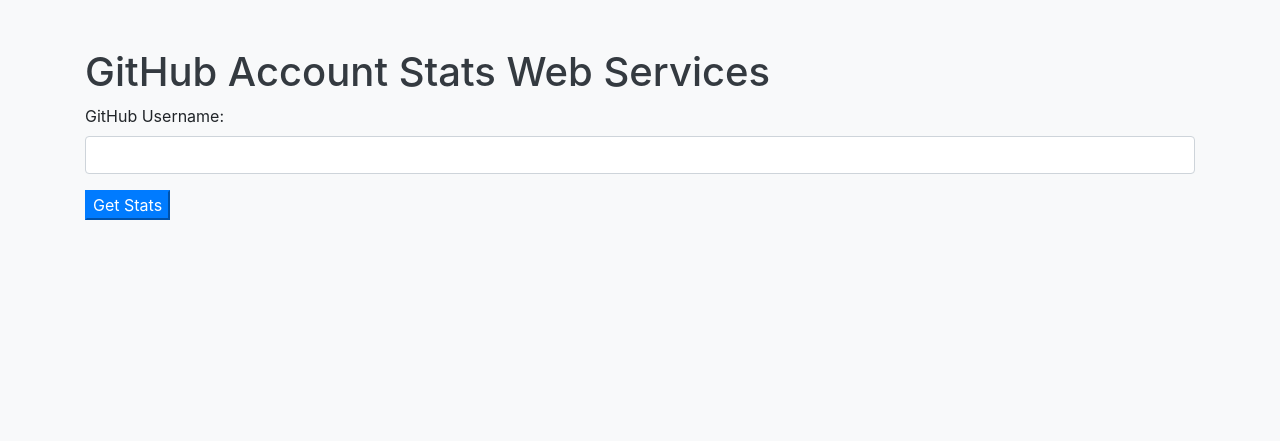
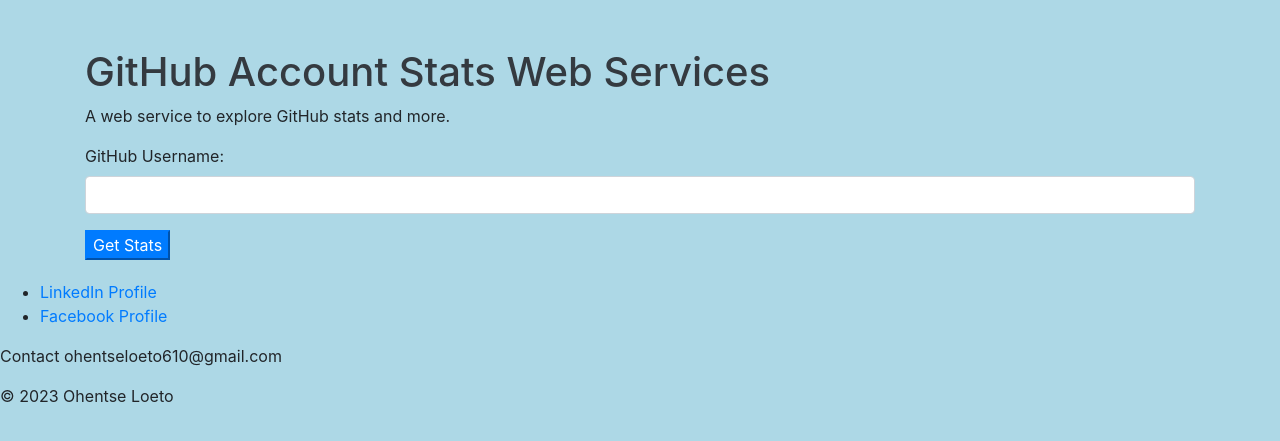
Before and after one commit to OfentseLoeto/Research-Project-_approval_Part, a Flask app: page / in a window 1280 px wide. Shown: the top 441 px of the page. Run offline with Flask 3, Linux system fonts and the light colour scheme; some libraries are stand-ins or nearby versions.

Commit message:
Updated the data base, removingng sensitive data

```diff
--- a/Research_Project/app.py
+++ b/Research_Project/app.py
@@ -1,6 +1,7 @@
 #!/usr/bin/python3
 """Setting up a backend server using python with flask."""
 import os
+from config import DATABASE_URI, EMAIL_USERNAME, EMAIL_PASSWORD
 from dotenv import load_dotenv
 from flask import Flask, jsonify, request, render_template
 from utils import get_github_data
@@ -15,7 +16,7 @@
 
 app = Flask(__name__)
 
-app.config['SQLALCHEMY_DATABASE_URI'] = 'mysql+mysqlconnector://ofentse:04035456@localhost/flask_mysql_db'
+app.config['SQLALCHEMY_DATABASE_URI'] = DATABASE_URI
 db = SQLAlchemy(app)
 migrate = Migrate(app, db)
 
@@ -67,8 +68,8 @@
 @app.route('/create_user')
 
 def create_user():
-    # Create a new user'''
-    new_user = User(username='ofentse', email='ofentseloeto610@gmail.com')
+    # Create a new user
+    new_user = User(username=USERNAME, email=EMAIL)
     db.session.add(new_user)
     db.session.commit()
     return 'User created!'
--- a/Research_Project/static/styles.css
+++ b/Research_Project/static/styles.css
@@ -1,5 +1,5 @@
 body {
-	background-color: #f8f9fa;
+	background-color: lightblue;
 }
 
 .container {
--- a/Research_Project/templates/index.html
+++ b/Research_Project/templates/index.html
@@ -13,6 +13,7 @@
 
 		<div class="container">
 		<h1 class="mt-5">GitHub Account Stats Web Services</h1>
+		<p>A web service to explore GitHub stats and more.</p>
 
 		<form action="/github/stats/" method="GET">
 			<div class="form-group">
@@ -49,5 +50,14 @@
 							});
 				});
 			</script>
+
+			<footer>
+				<ul>
+					 <li><a href="https://www.linkedin.com/in/ohentse-theophilus-loeto-b968b61a1" target="_blank"><i class="fab fa-linkedin"></i> LinkedIn Profile</a></li>
+					 <li><a href="https://www.facebook.com/ofentseloeto" target="_blank"><i class="fi fi-brands-facebook"></i>Facebook Profile</a></li>
+				</ul>
+				<p>Contact ohentseloeto610@gmail.com</p>
+				<p>&copy; 2023 Ohentse Loeto</p>
+			</footer>
 	</body>
 </html>
--- /dev/null
+++ b/Research_Project/wsgi.py
@@ -0,0 +1,4 @@
+from app import app
+
+if __name__ == "__main__":
+    app.run()
```
Also changed, not shown: 1 other file.
